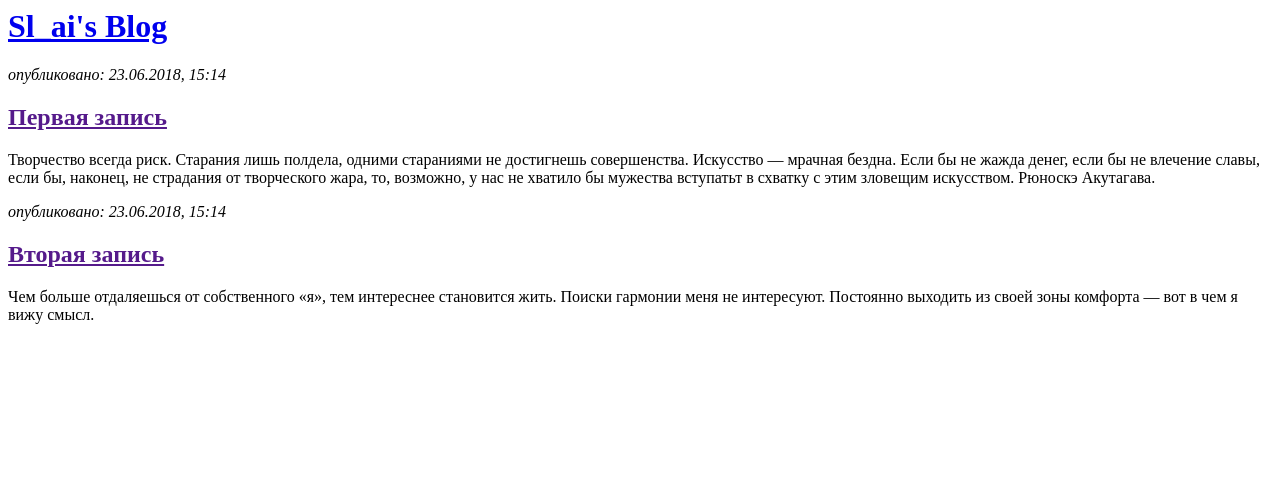
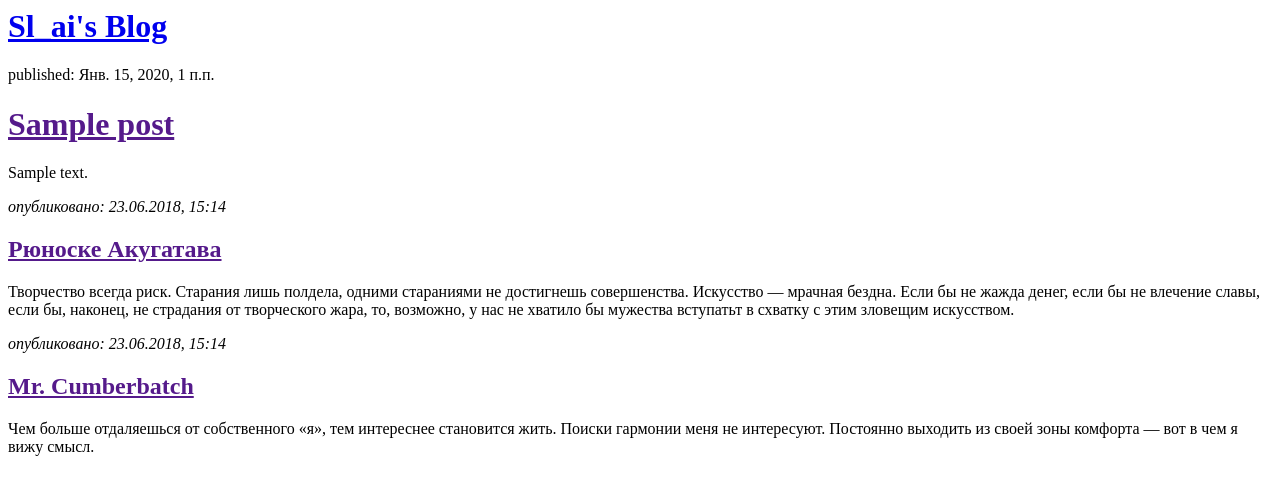
Before and after one commit to Sl-ai/my-first-blog, a Django app: template blog/templates/blog/post_list.html in a window 1280 px wide. Shown: the top 495 px of the page. Run offline with Django 3.2, Linux system fonts and the light colour scheme; the template is opened without the code that fills it: values that come from a table or form of the project are taken from there, others are empty; tables that the repository leaves empty hold one stand-in row (values such as "Sample post").

Commit message:
Modified templates to display posts from database.

```diff
--- a/blog/templates/blog/post_list.html
+++ b/blog/templates/blog/post_list.html
@@ -7,16 +7,26 @@
             <h1><a href="/">Sl_ai's Blog</a></h1>
         </div>
 
+        {% for post in posts %}
+            <div>
+                <p>published: {{ post.published_date }}</p>
+                <h1><a href="">{{ post.title }}</a></h1>
+                <p>{{ post.text|linebreaksbr }}</p>
+            </div>
+        {% endfor %}
+
         <div>
             <p><i>опубликовано: 23.06.2018, 15:14</i></p>
-            <h2><a href="">Первая запись</a></h2>
-            <p>Творчество всегда риск. Старания лишь полдела, одними стараниями не достигнешь совершенства. Искусство — мрачная бездна. Если бы не жажда денег, если бы не влечение славы, если бы, наконец, не страдания от творческого жара, то, возможно, у нас не хватило бы мужества вступатьт в схватку с этим зловещим искусством. Рюноскэ Акутагава. </p>
+            <h2><a href="">Рюноске Акугатава</a></h2>
+            <p>Творчество всегда риск. Старания лишь полдела, одними стараниями не достигнешь совершенства. Искусство — мрачная бездна. Если бы не жажда денег, если бы не влечение славы, если бы, наконец, не страдания от творческого жара, то, возможно, у нас не хватило бы мужества вступатьт в схватку с этим зловещим искусством. </p>
         </div>
 
         <div>
             <p><i>опубликовано: 23.06.2018, 15:14</i></p>
-            <h2><a href="">Вторая запись</a></h2>
+            <h2><a href="">Mr. Cumberbatch</a></h2>
             <p>Чем больше отдаляешься от собственного «я», тем интереснее становится жить. Поиски гармонии меня не интересуют. Постоянно выходить из своей зоны комфорта — вот в чем я вижу смысл.</p>
         </div>
+
+
     </body>
 </html>
--- a/blog/views.py
+++ b/blog/views.py
@@ -1,4 +1,7 @@
 from django.shortcuts import render
+from django.utils import timezone
+from .models import Post
 
 def post_list(request):
-    return render(request, 'blog/post_list.html', {})
+    posts = Post.objects.filter(published_date__lte=timezone.now()).order_by('published_date')
+    return render(request, 'blog/post_list.html', {'posts' : posts})
```
